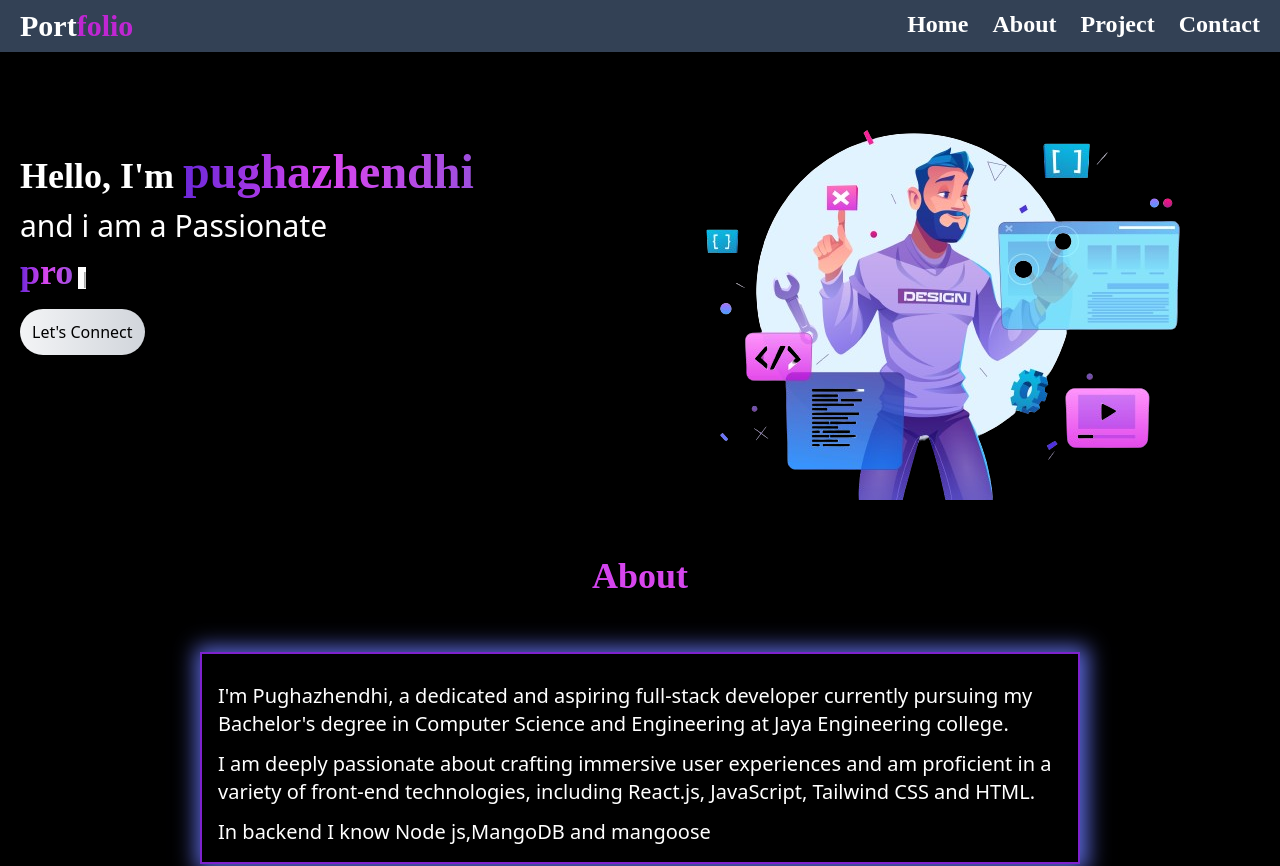
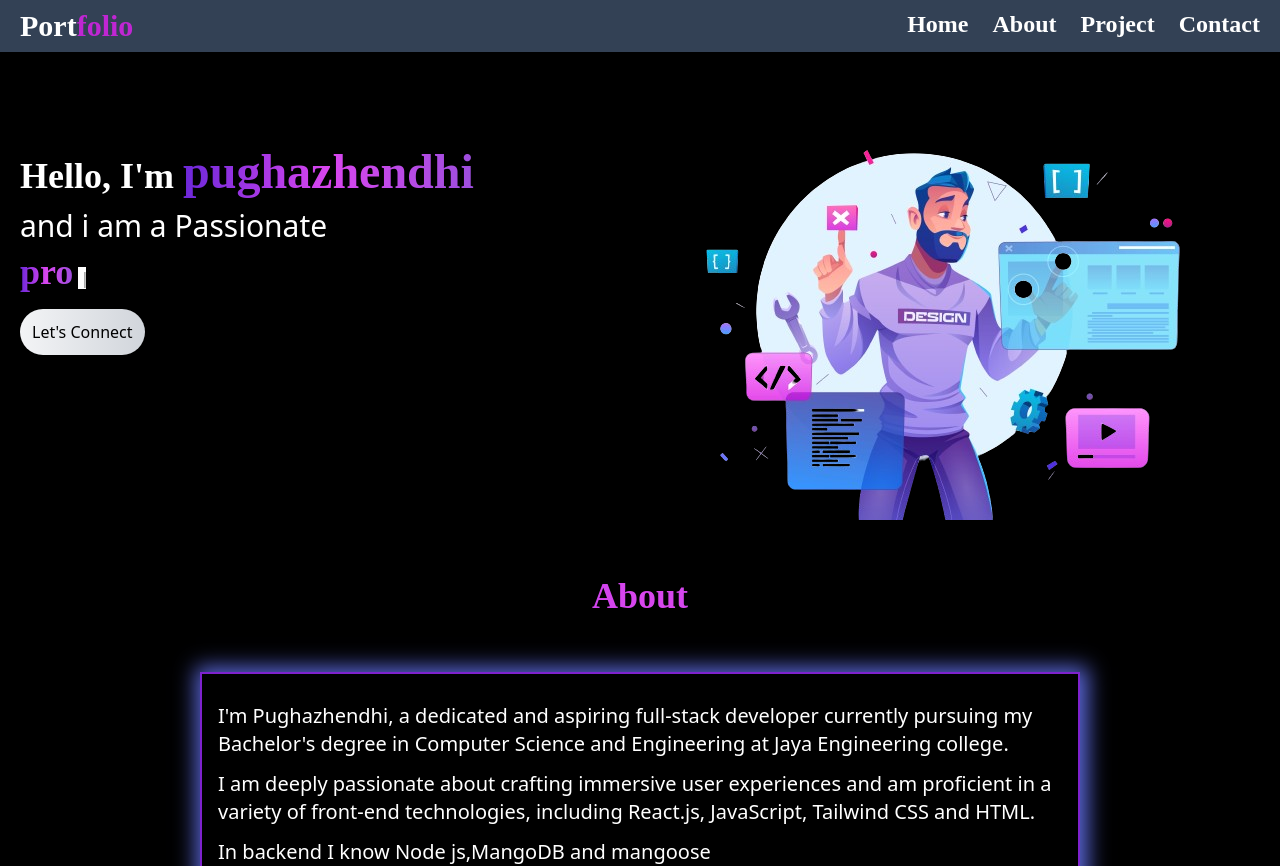
Before and after one commit to pughaz2003/react-portfolio, a React (Vite) app: page / in a window 1280 px wide. Shown: the top 866 px of the page. Built offline with nearby package versions, Linux system fonts and the light colour scheme.

Commit message:
changes committed

```diff
--- a/src/pages/Home.jsx
+++ b/src/pages/Home.jsx
@@ -22,8 +22,8 @@ const [typeEffect] = useTypewriter({
     <a href="https://www.linkedin.com/in/pughazhendhi-s-717920249?utm_source=share&utm_campaign=share_via&utm_content=profile&utm_medium=android_app" className='w-4 h-3  bg-gradient-to-r from-gray-100 to-gray-300 p-3 rounded-full  hover:opacity-80 ease-in duration-200'>Let's Connect</a>
             </div>
             </div>
-        <div className='md:w-1/2'>
-         <img src={image} className="" alt="" />
+        <div className='md:w-1/2 '>
+         <img src={image} className=" mt-5" alt="" />
            </div>
          </div>
      </section>
```
